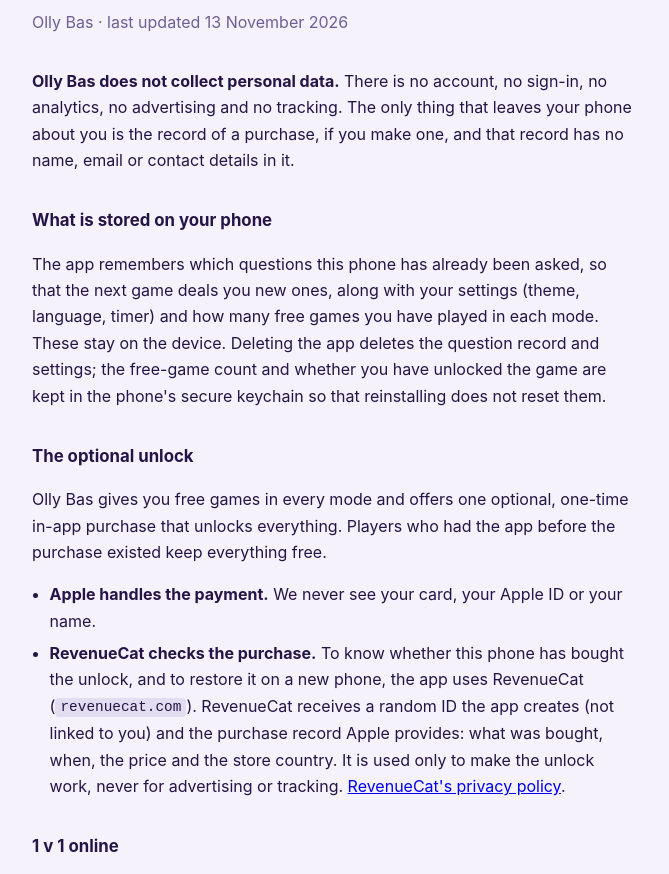
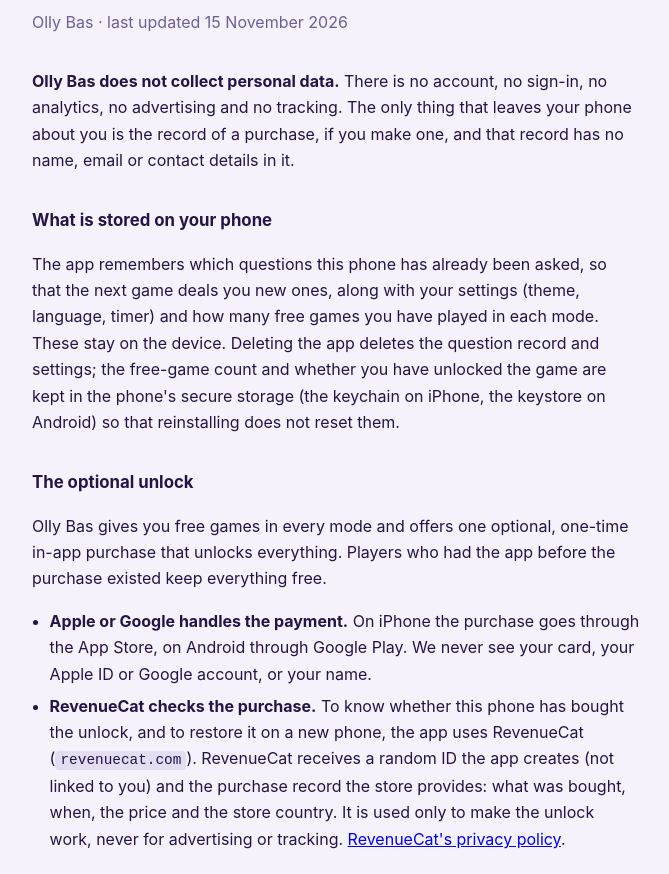
Before and after one commit to nabilelabd/nabilelabd.github.io, a plain HTML site: page olly-bas/privacy.html in a window 1280 px wide. Shown: the part 78-952 px from the top of the page, without its empty margins (304-973 px from the left). Drawn offline with Linux system fonts and the light colour scheme.

Commit message:
Olly Bas privacy policy: purchases through Google Play on Android

```diff
--- a/olly-bas/privacy.html
+++ b/olly-bas/privacy.html
@@ -17,7 +17,7 @@
 </style>
 
 <h1>Privacy Policy</h1>
-<p class="sub">Olly Bas · last updated 13 November 2026</p>
+<p class="sub">Olly Bas · last updated 15 November 2026</p>
 
 <p><strong>Olly Bas does not collect personal data.</strong> There is no
 account, no sign-in, no analytics, no advertising and no tracking. The only
@@ -30,19 +30,20 @@ the next game deals you new ones, along with your settings (theme, language,
 timer) and how many free games you have played in each mode. These stay on the
 device. Deleting the app deletes the question record and settings; the free-game
 count and whether you have unlocked the game are kept in the phone's secure
-keychain so that reinstalling does not reset them.</p>
+storage (the keychain on iPhone, the keystore on Android) so that reinstalling does not reset them.</p>
 
 <h2>The optional unlock</h2>
 <p>Olly Bas gives you free games in every mode and offers one optional, one-time
 in-app purchase that unlocks everything. Players who had the app before the
 purchase existed keep everything free.</p>
 <ul>
-  <li><strong>Apple handles the payment.</strong> We never see your card, your
-  Apple ID or your name.</li>
+  <li><strong>Apple or Google handles the payment.</strong> On iPhone the
+  purchase goes through the App Store, on Android through Google Play. We never
+  see your card, your Apple ID or Google account, or your name.</li>
   <li><strong>RevenueCat checks the purchase.</strong> To know whether this phone
   has bought the unlock, and to restore it on a new phone, the app uses
   RevenueCat (<code>revenuecat.com</code>). RevenueCat receives a random ID the
-  app creates (not linked to you) and the purchase record Apple provides: what
+  app creates (not linked to you) and the purchase record the store provides: what
   was bought, when, the price and the store country. It is used only to make the
   unlock work, never for advertising or tracking.
   <a href="https://www.revenuecat.com/privacy">RevenueCat's privacy policy</a>.</li>
@@ -68,7 +69,8 @@ policies govern that, and we receive nothing back from them about you.</p>
 
 <h2>Children</h2>
 <p>The app is suitable for all ages and shows no advertising. Purchases go
-through Apple, where parents can require approval with Ask to Buy.</p>
+through Apple or Google, where parents can require approval (Ask to Buy on
+iPhone, purchase approvals in Google Family Link on Android).</p>
 
 <h2>Attribution</h2>
 <p>Photographs come from Unsplash and Wikimedia Commons; Commons photographs are
```
